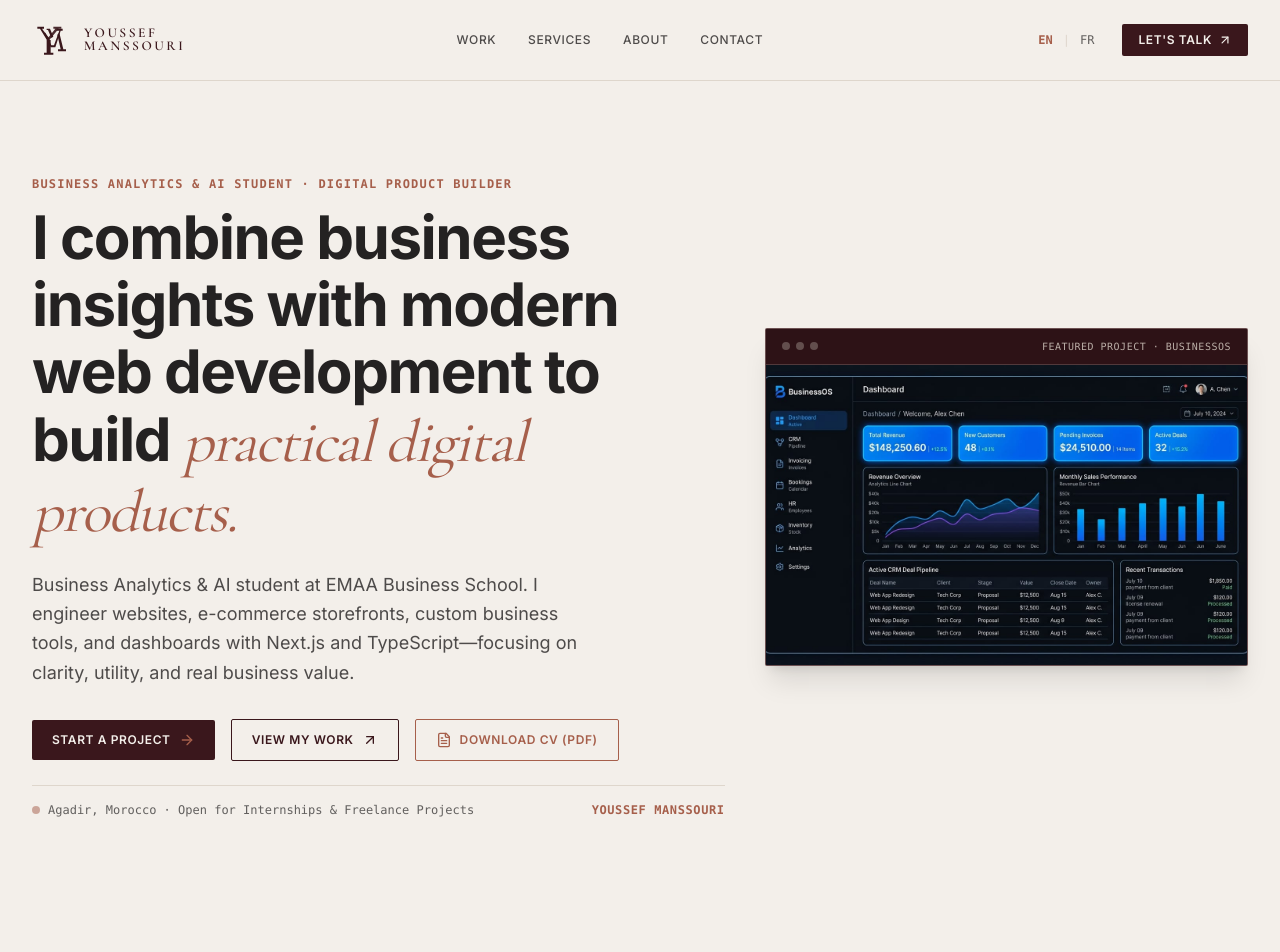
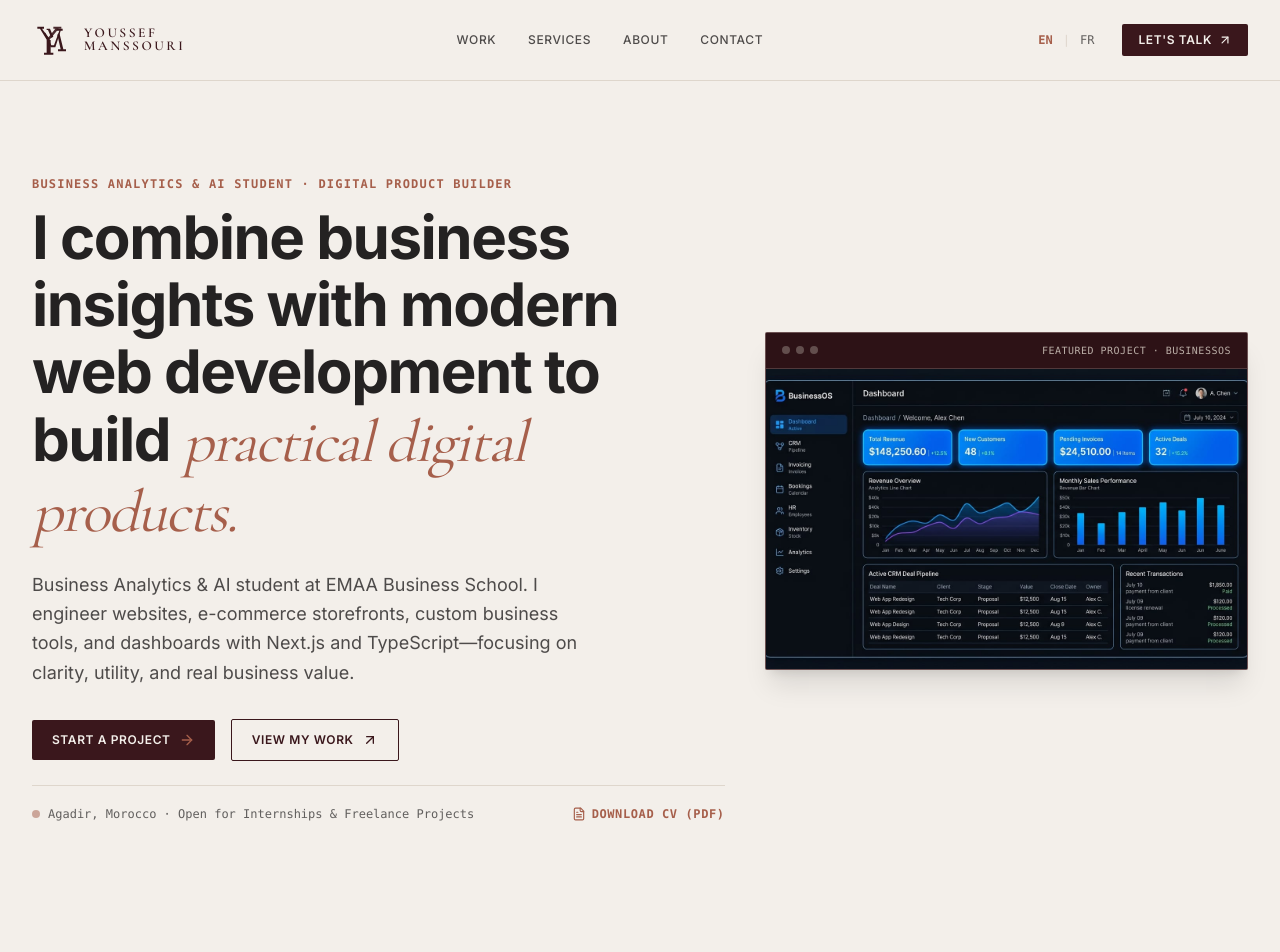
Before and after one commit to youssefmanssouri/manssouri-portfolio, a Next.js app: page / in a window 1280 px wide. Shown: the top 952 px of the page. Built offline with nearby package versions, Linux system fonts and the light colour scheme.

Commit message:
refactor(hero): sharpen hero CTA hierarchy by relocating CV link to metadata row

```diff
--- a/components/sections/hero.tsx
+++ b/components/sections/hero.tsx
@@ -51,7 +51,7 @@ export function Hero() {
                   trackEvent("CTA_START_PROJECT", { source: "hero", destination: "contact" });
                   handleNavClick(e, "contact");
                 }}
-                className="inline-flex items-center gap-2 bg-[#3A171C] text-[#F3EFEA] px-5 py-3 rounded-xs text-xs font-semibold uppercase tracking-wider hover:bg-[#2D1216] transition-all active:scale-[0.98]"
+                className="inline-flex items-center gap-2 bg-[#3A171C] text-[#F3EFEA] px-5 py-3 rounded-xs text-xs font-semibold uppercase tracking-wider hover:bg-[#2D1216] transition-all active:scale-[0.98] focus-visible:outline-none focus-visible:ring-2 focus-visible:ring-[#A65F4B]"
               >
                 {t("hero.startProject")}
                 <ArrowRight className="w-4 h-4 text-[#A65F4B]" />
@@ -60,24 +60,11 @@ export function Hero() {
                 href="/#work"
                 prefetch={true}
                 onClick={(e) => handleNavClick(e, "work")}
-                className="inline-flex items-center gap-2 bg-transparent border border-[#3A171C] text-[#3A171C] px-5 py-3 rounded-xs text-xs font-semibold uppercase tracking-wider hover:bg-[#3A171C]/5 transition-all active:scale-[0.98]"
+                className="inline-flex items-center gap-2 bg-transparent border border-[#3A171C] text-[#3A171C] px-5 py-3 rounded-xs text-xs font-semibold uppercase tracking-wider hover:bg-[#3A171C]/5 transition-all active:scale-[0.98] focus-visible:outline-none focus-visible:ring-2 focus-visible:ring-[#A65F4B]"
               >
                 {t("hero.viewWork")}
                 <ArrowUpRight className="w-4 h-4" />
               </Link>
-              <a
-                href={cvHref}
-                target="_blank"
-                rel="noopener noreferrer"
-                download={cvDownloadName}
-                onClick={() => {
-                  trackEvent("CV_DOWNLOAD", { language, source: "hero" });
-                }}
-                className="inline-flex items-center gap-2 bg-transparent border border-[#A65F4B] text-[#A65F4B] px-5 py-3 rounded-xs text-xs font-semibold uppercase tracking-wider hover:bg-[#A65F4B]/10 transition-all active:scale-[0.98]"
-              >
-                <FileText className="w-4 h-4" />
-                {t("hero.downloadCV")}
-              </a>
             </div>
 
             <div className="pt-4 border-t border-[#DED6CC] flex flex-wrap items-center justify-between text-xs font-mono text-[#242222]/70 gap-2">
@@ -85,9 +72,19 @@ export function Hero() {
                 <span className="w-2 h-2 rounded-full bg-[#A65F4B] animate-pulse" />
                 {t("hero.location")}
               </span>
-              <span className="hidden sm:inline text-[#A65F4B] uppercase tracking-wider font-semibold">
-                Youssef Manssouri
-              </span>
+              <a
+                href={cvHref}
+                target="_blank"
+                rel="noopener noreferrer"
+                download={cvDownloadName}
+                onClick={() => {
+                  trackEvent("CV_DOWNLOAD", { language, source: "hero_metadata" });
+                }}
+                className="inline-flex items-center gap-1.5 text-[#A65F4B] hover:text-[#3A171C] font-semibold uppercase tracking-wider transition-colors py-1 focus-visible:outline-none focus-visible:ring-1 focus-visible:ring-[#A65F4B] rounded-xs"
+              >
+                <FileText className="w-3.5 h-3.5" />
+                <span>{t("hero.downloadCV")}</span>
+              </a>
             </div>
           </div>
 
```
